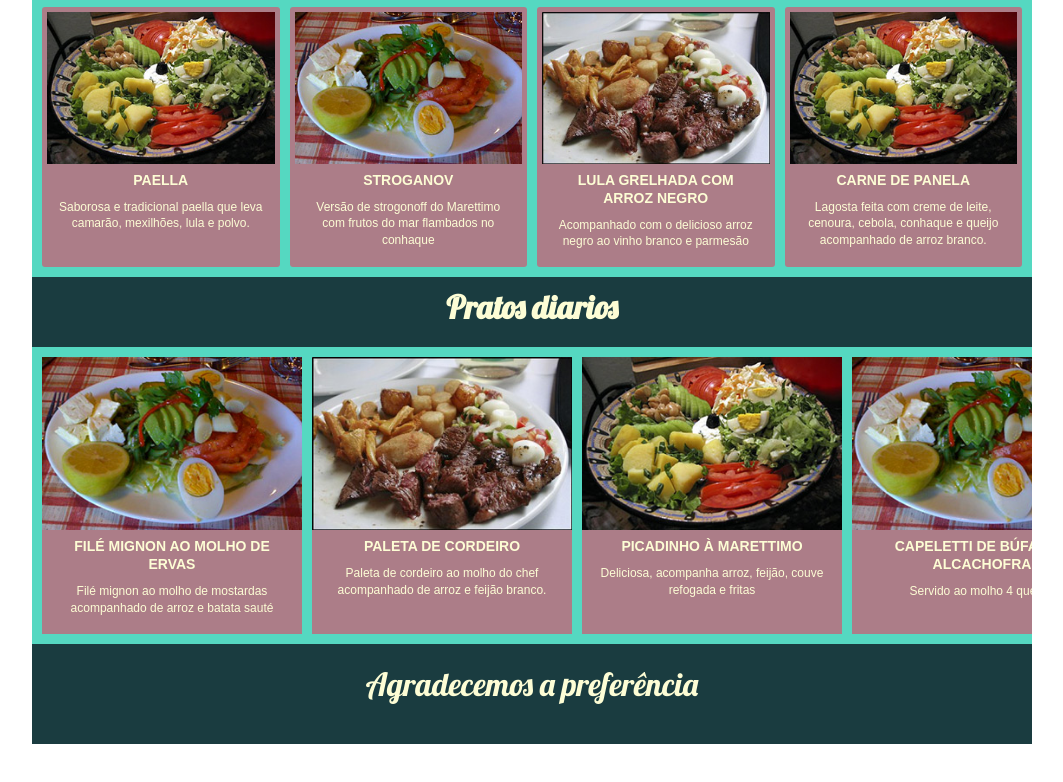
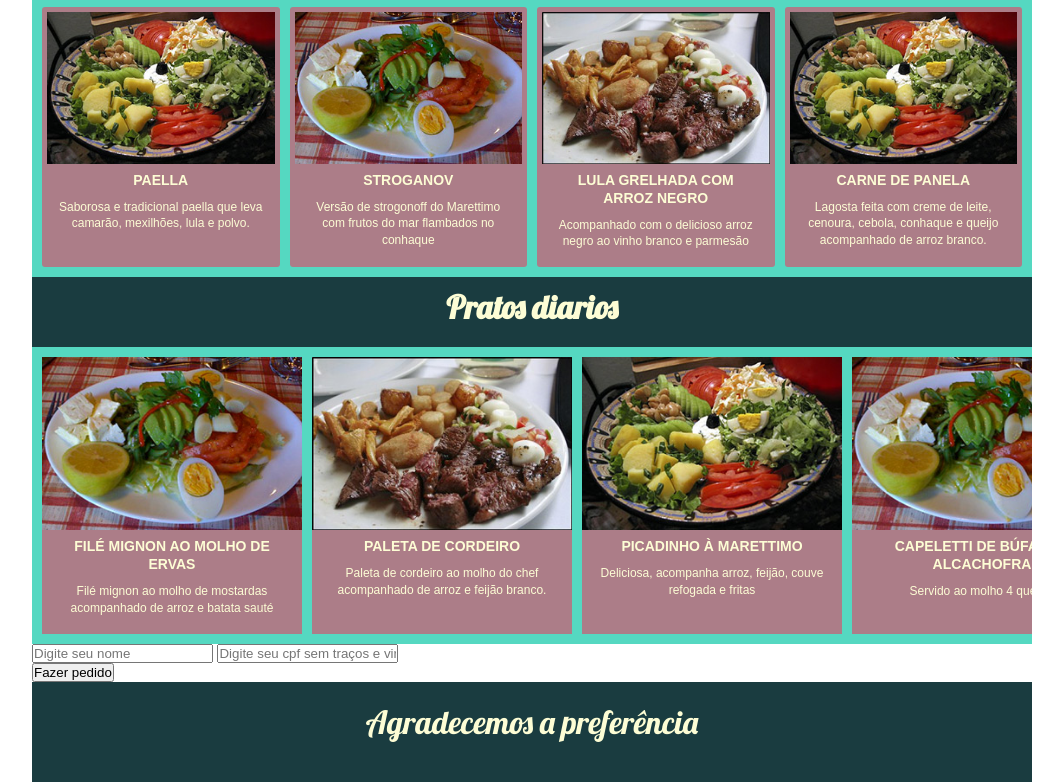
Before and after one commit to Ronilsonb2/cardapio-digital, a plain HTML site: page index.html in a window 1280 px wide. Shown: the part 423-1205 px from the top of the page, without its empty margins (108-1171 px from the left). Before the commit the page ends 1167 px from the top, so only its background shows below. Drawn offline with Linux system fonts and the light colour scheme.

Commit message:
Add files via upload

```diff
--- a/index.html
+++ b/index.html
@@ -194,6 +194,15 @@
 
         </div>
 
+        <div class="fom">
+            <input type="text" placeholder="Digite seu nome">
+            <input type="text" placeholder="Digite seu cpf sem traços e virgula">
+        </div>
+
+        <div class="fazer-pedido">
+            <button>Fazer pedido</button>
+        </div>
+
         <div class="footer">
             <p>Agradecemos a preferência</p>
         </div>
```
